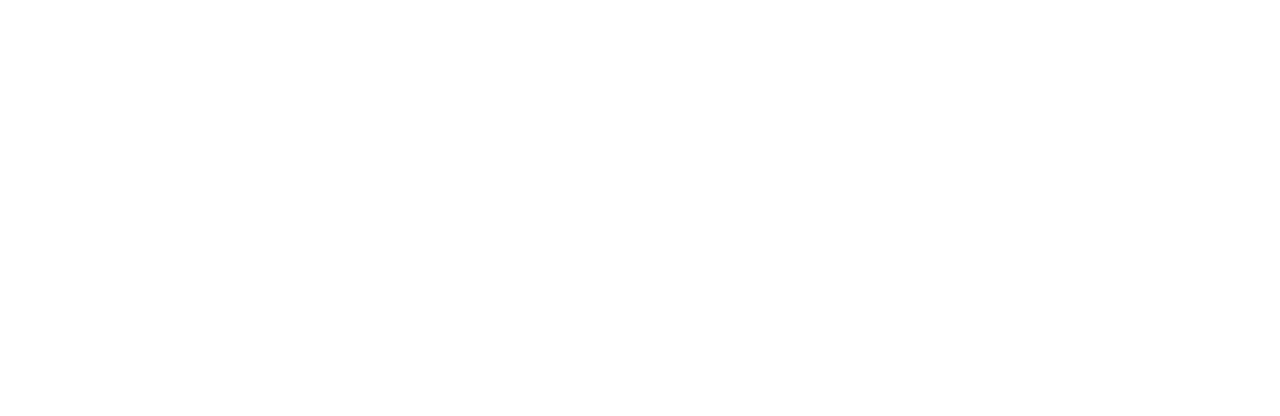
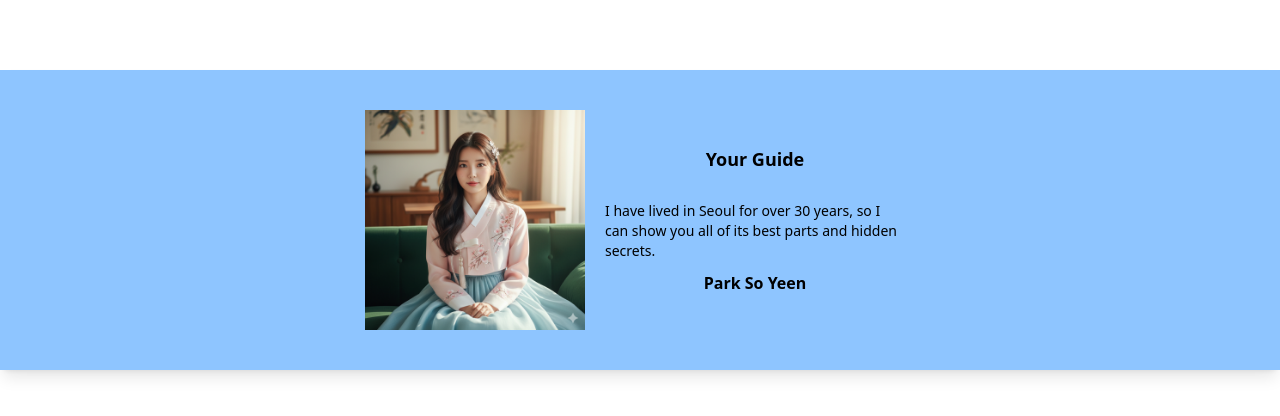
Before and after one commit to jonelcubio/hometown-homepage, a React (Vite) app: page / in a window 1280 px wide. Shown: the part 1316-1732 px from the top of the page. Before the commit the page ends 1316 px from the top, so only its background shows below. Built offline with nearby package versions, Linux system fonts and the light colour scheme.

Commit message:
🌸 added the final parts of the design

```diff
--- a/src/components/Hero.jsx
+++ b/src/components/Hero.jsx
@@ -1,5 +1,5 @@
 import activityData from "../data/activityData";
-
+import girl from "../assets/girl.png";
 export function Hero() {
   return(
     <>
@@ -14,6 +14,18 @@
       </div>
     ))}
     </div>
+
+    <div className="guide-con">
+      <div className="guide-img-con">
+        <img src={girl} className="guide-img" />
+      </div>
+
+    <div className="guide-text-con">
+      <div className="guide-title">Your Guide</div>
+      <div className="guide-des">I have lived in Seoul for over 30 years, so I can show you all of its best parts and hidden secrets.</div>
+      <div className="guide-name">Park So Yeen</div>
+    </div>
+    </div>
     </>
   );
 }
--- a/src/index.css
+++ b/src/index.css
@@ -27,7 +27,7 @@
 }
 
 .activity-img {
-  @apply w-50 px-2 py-2 rounded-full
+  @apply w-50 px-2 py-2 rounded-full;
 }
 
 .activity-title {
@@ -35,5 +35,29 @@
 }
 
 .activity-des {
-  @apply text-center w-100 flex-wrap text-sm
+  @apply text-center w-100 flex-wrap text-sm;
 }
+
+.guide-con {
+  @apply flex justify-center items-center py-10 my-20 gap-2.5 bg-blue-300 backdrop-blur-2xl shadow-lg;
+}
+
+.guide-text-con {
+  @apply flex flex-col justify-center items-center flex-wrap px-2.5;
+}
+
+.guide-img {
+  @apply w-55;
+}
+
+.guide-title {
+  @apply font-semibold text-lg;
+}
+
+.guide-des {
+  @apply w-75 text-sm mt-7;
+}
+
+.guide-name {
+  @apply font-semibold mt-2.5;
+}
```
Also changed, not shown: src/assets/girl.png (added).
